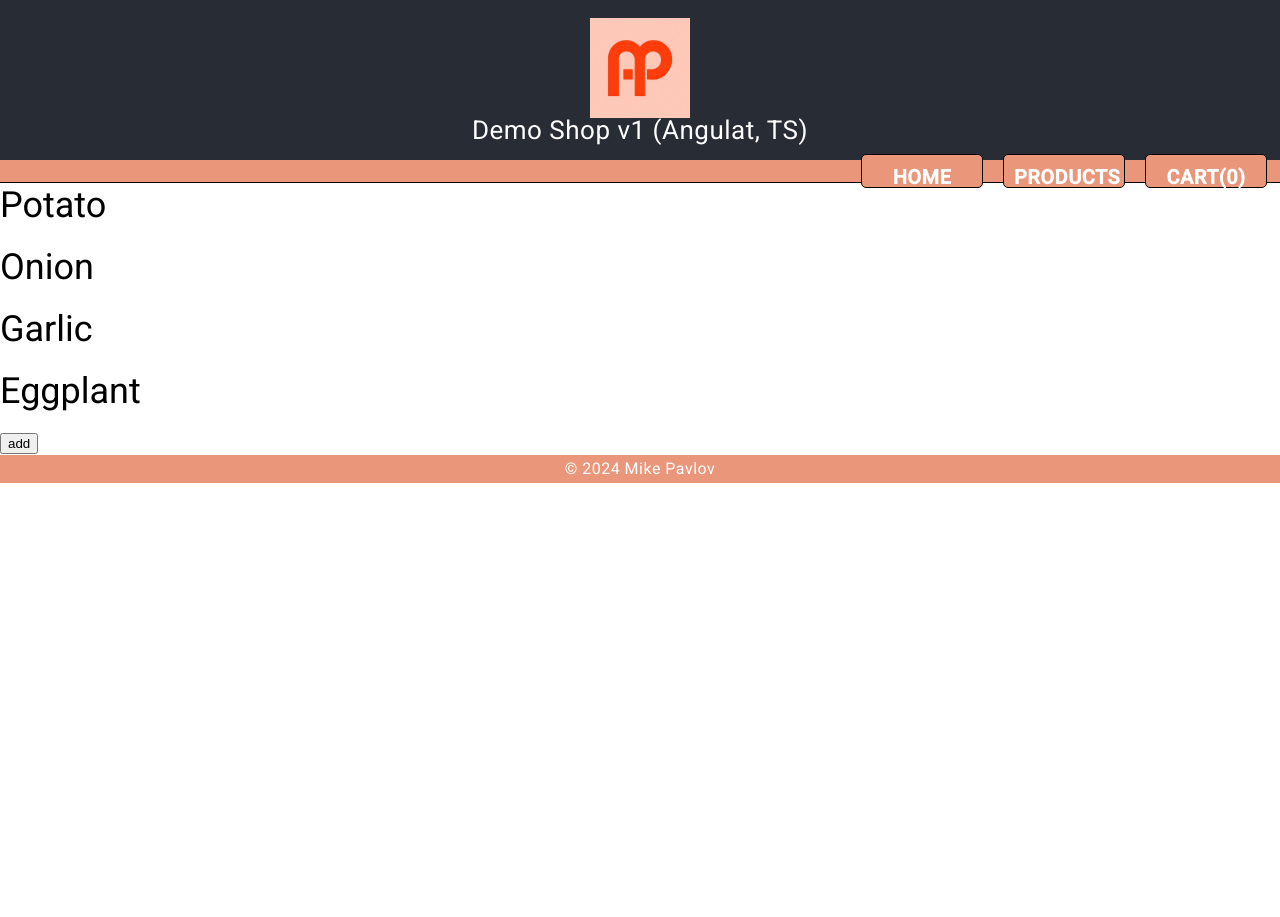
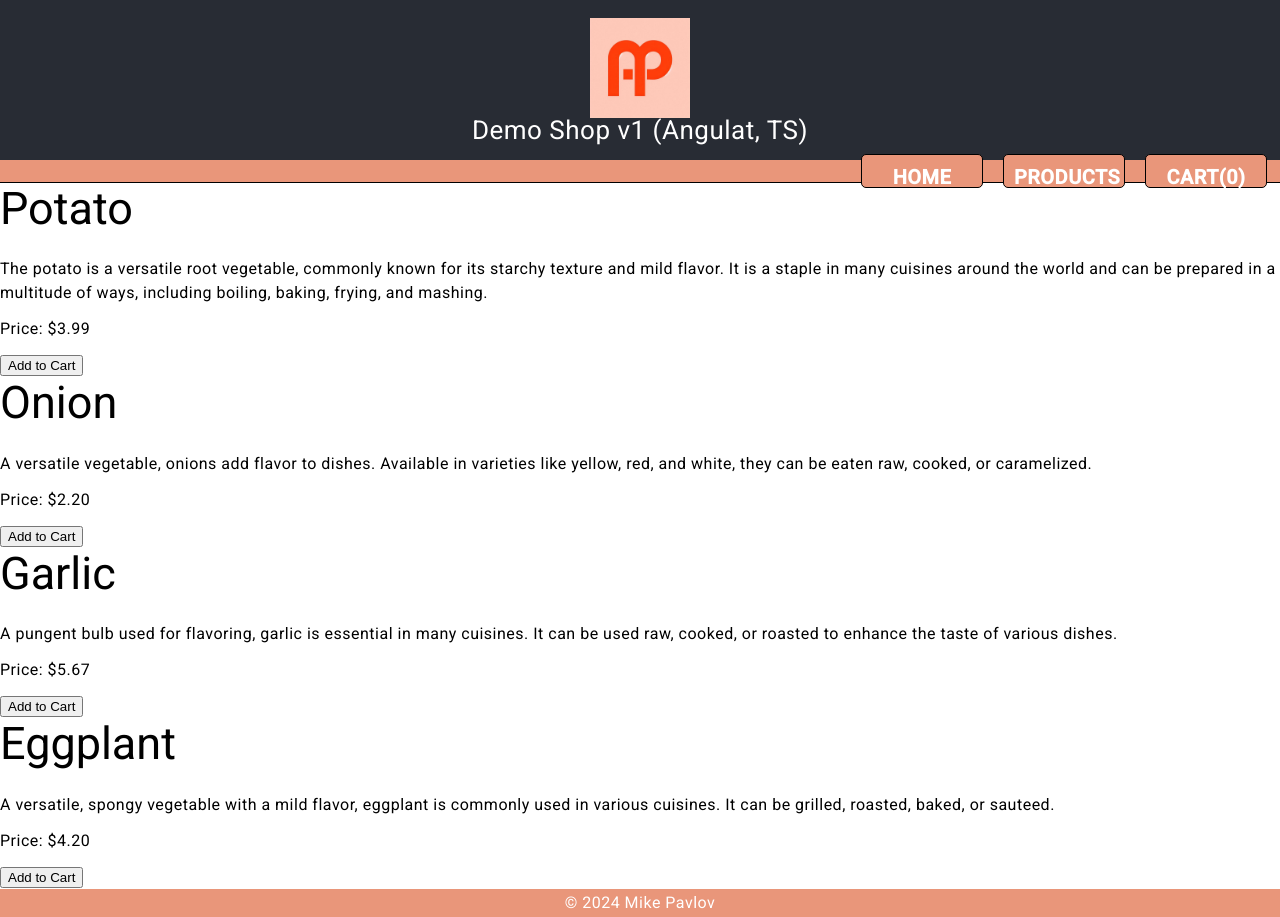
Before and after one commit to varan123/shop_angular_ts, an Angular app: page /home in a window 1280 px wide. Before the commit the page ends 800 px from the top, so only its background shows below. Built offline with nearby package versions, Linux system fonts and the light colour scheme.

Commit message:
added typification to context

```diff
--- a/src/app/app.component.html
+++ b/src/app/app.component.html
@@ -6,6 +6,5 @@
     <a routerLink="/cart" routerLinkActive="active">Cart({{ getCount() }})</a>
   </nav>
   <router-outlet></router-outlet>
-  <button (click)="increment()">add</button>
   <footer>&copy; 2024 Mike Pavlov</footer>
 </div>
--- a/src/app/app.component.ts
+++ b/src/app/app.component.ts
@@ -2,6 +2,7 @@ import { Component } from '@angular/core';
 import { CtxService } from './ctx.service';
 import data from './data/data.json';
 import { Product } from './product';
+import { CartLine } from './cart-line';
 
 
 @Component({
@@ -10,8 +11,8 @@ import { Product } from './product';
   styleUrl: './app.component.css'
 })
 export class AppComponent {
-  //add ctxService
-  ctx: any = {};
+  cart: CartLine[] = [];
+  products: Product[] = [];
 
   //add int counter
   counter: number = 0;
@@ -22,27 +23,25 @@ export class AppComponent {
   //add increment function
   increment() {
     this.counter++;
-    //get count from ctx
-    this.ctx.count = this.counter;
+
   }
 
   getCount() {
-    return this.counter;
+    return this.ctxService.cart.length;
   }
-
-
 
   title = 'shop_angular_v1';
 
   constructor(private ctxService: CtxService) {
-    this.ctx = ctxService.ctx;
-
     //parse json data loop
-    this.ctx.products = [];
+    this.products = [];
 
     for (let i = 0; i < this.products_json.length; i++) {
-      let product = this.products_json[i];
-      this.ctx.products.push(new Product(product.id, product.name, product.price, product.description, product.img));
+      let product_from_json = this.products_json[i];
+      let product: Product = new Product(product_from_json.id, product_from_json.name,
+        product_from_json.price, product_from_json.description, product_from_json.img);
+      this.products.push(product);
+      ctxService.addProduct(product);
     }
   }
 
--- /dev/null
+++ b/src/app/cart-line.ts
@@ -0,0 +1,17 @@
+export class CartLine {
+  id: number;
+  name: string;
+  price: number;
+  description: string;
+  imageUrl: string;
+  quantity: number;
+
+  constructor(id: number, name: string, price: number, description: string, imageUrl: string, quantity: number) {
+    this.id = id;
+    this.name = name;
+    this.price = price;
+    this.description = description;
+    this.imageUrl = imageUrl;
+    this.quantity = quantity;
+  }
+}
--- a/src/app/cart/cart.component.ts
+++ b/src/app/cart/cart.component.ts
@@ -1,5 +1,6 @@
 import { Component } from '@angular/core';
 import { CtxService } from '../ctx.service';
+import { CartLine } from '../cart-line';
 
 @Component({
   selector: 'app-cart',
@@ -8,8 +9,8 @@ import { CtxService } from '../ctx.service';
 })
 export class CartComponent {
 
-  //add ctxService
-  ctx: any = {};
+  //add cart
+  cart: CartLine[] = [];
 
   //add int counter
   counter = 0;
@@ -23,8 +24,8 @@ export class CartComponent {
 
 
   constructor(private ctxService: CtxService) {
-    this.ctx = ctxService.ctx;
-    this.counter = this.ctx.count;
+    this.cart = this.ctxService.cart;
+    this.counter = this.ctxService.cart.length;
   }
 
 
--- a/src/app/ctx.service.ts
+++ b/src/app/ctx.service.ts
@@ -1,18 +1,50 @@
 import { Injectable } from '@angular/core';
+import { Product } from './product';
+import { CartLine } from './cart-line';
 
 @Injectable({
   providedIn: 'root'
 })
 export class CtxService {
 
-  private _ctx: any = {};
+  private _products: Product[] = [];
+  private _cart: CartLine[] = [];
 
-  get ctx(): any {
-    return this._ctx;
+  get products(): Product[] {
+    return this._products;
   }
 
-  set ctx(value: any) {
-    this._ctx = value;
+  get cart(): CartLine[] {
+    return this._cart;
+  }
+
+  addProduct(product: Product) {
+    this._products.push(product);
+  }
+
+  addToCart(product: Product, quantity: number) {
+    let cartLine = this._cart.find(line => line.id === product.id);
+    if (cartLine) {
+      cartLine.quantity += quantity;
+    } else {
+      this._cart.push(new CartLine(product.id, product.name, product.price, product.description, product.imageUrl, quantity));
+    }
+  }
+
+  setToCart(product: Product, quantity: number) {
+    let cartLine = this._cart.find(line => line.id === product.id);
+    if (cartLine) {
+      cartLine.quantity = quantity;
+    } else {
+      this._cart.push(new CartLine(product.id, product.name, product.price, product.description, product.imageUrl, quantity));
+    }
+  }
+
+  deleteFromCart(product: Product) {
+    let index = this._cart.findIndex(line => line.id === product.id);
+    if (index !== -1) {
+      this._cart.splice(index, 1);
+    }
   }
 
   constructor() {
--- a/src/app/product-list/product-list.component.html
+++ b/src/app/product-list/product-list.component.html
@@ -1,5 +1,8 @@
 <div class="products">
   <div *ngFor="let product of products" class="product">
-    <h3>{{ product.name }}</h3>
+    <h2>{{ product.name }}</h2>
+    <p class="productDescription">{{ product.description }}</p>
+    <p class="productPrice">Price: {{ product.price | currency }}</p>
+    <button (click)="addToCart(product)">Add to Cart</button>
   </div>
 </div>
--- a/src/app/product-list/product-list.component.ts
+++ b/src/app/product-list/product-list.component.ts
@@ -1,6 +1,7 @@
 import { Component } from '@angular/core';
 import { CtxService } from '../ctx.service';
 import { Product } from '../product';
+import { CartLine } from '../cart-line';
 
 @Component({
   selector: 'app-product-list',
@@ -9,14 +10,11 @@ import { Product } from '../product';
 })
 export class ProductListComponent {
 
-  //add ctxService
-  ctx: any = {};
-
   //add products
-  products : Product[] = [];
+  products: Product[] = [];
 
   //add cart
-  cart = [];
+  cart: CartLine[] = [];
 
   //get products
   getProducts() {
@@ -25,14 +23,13 @@ export class ProductListComponent {
 
   //add to cart
   addToCart(product: Product) {
-
+    // add to cart 1 more product
+    this.ctxService.addToCart(product, 1);
   }
 
-
   constructor(private ctxService: CtxService) {
-    this.ctx = ctxService.ctx;
-    this.products = this.ctx.products;
-
+    this.products = this.ctxService.products;
+    this.cart = this.ctxService.cart;
   }
 
 }
```
Also changed, not shown: 1 other file (tests, documents, lock files or other folders).
